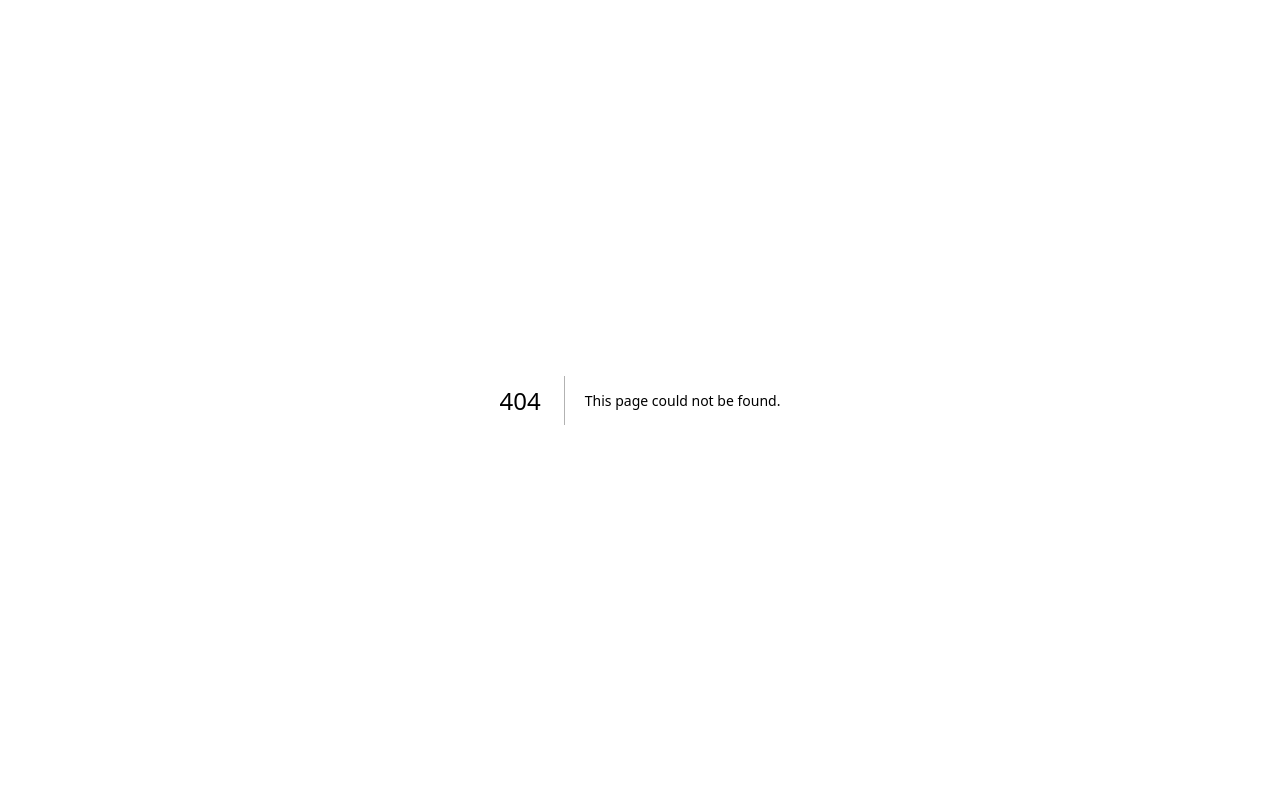
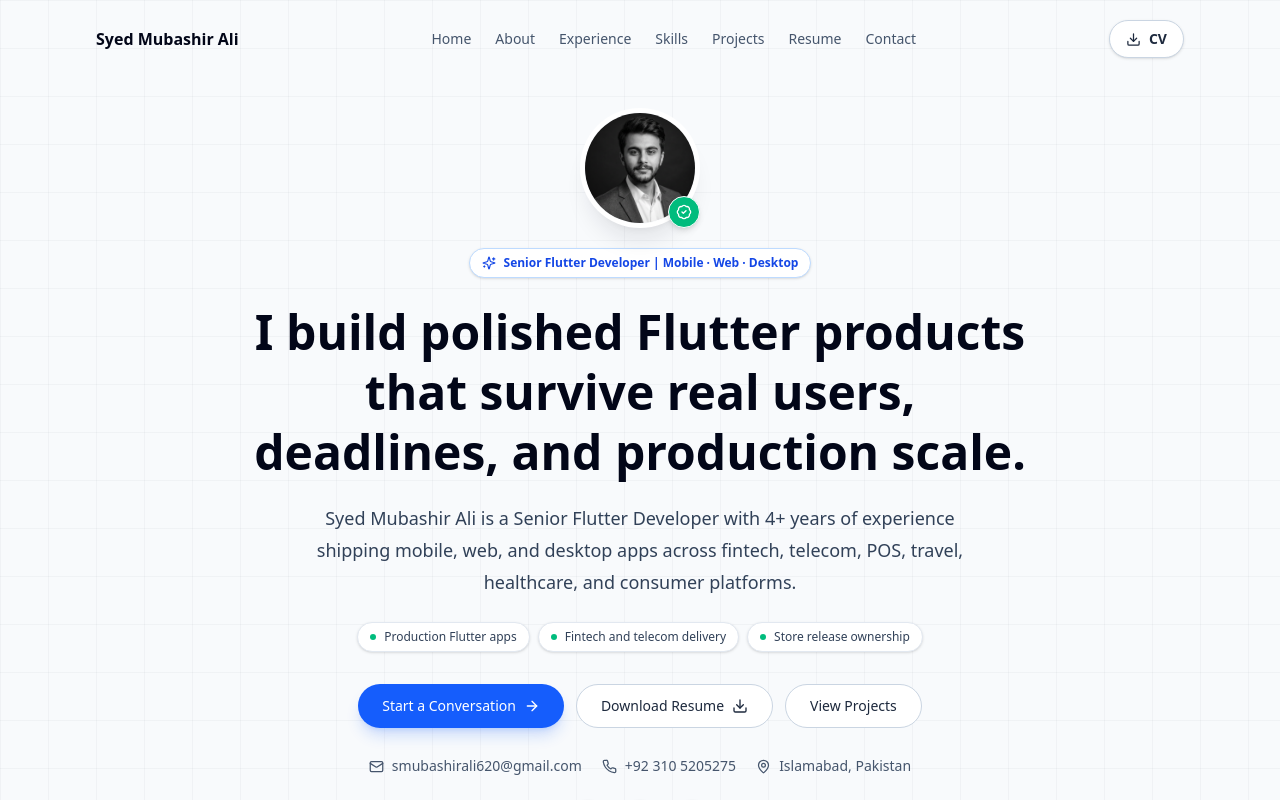
Before and after one commit to syedmubashiralii/mubashir-ali-portfolio-nextjs, a Next.js app: page /portfolio in a window 1280 px wide. Before the commit this address had no page. Shown: the top 800 px of the page. Built offline with nearby package versions, Linux system fonts and the light colour scheme.

Commit message:
feat: move portfolio to dedicated route

```diff
--- a/app/components/Hero.tsx
+++ b/app/components/Hero.tsx
@@ -89,7 +89,7 @@ export default function Hero() {
               asChild
               className="h-11 rounded-full bg-blue-600 px-6 text-white shadow-lg shadow-blue-600/20 hover:bg-blue-700"
             >
-              <Link href="#contact">
+              <Link href="/portfolio#contact">
                 Start a Conversation <ArrowRight className="h-4 w-4" />
               </Link>
             </Button>
@@ -107,7 +107,7 @@ export default function Hero() {
               variant="outline"
               className="h-11 rounded-full border-slate-300 bg-white px-6 text-slate-800 hover:bg-slate-50 dark:border-slate-700 dark:bg-slate-900 dark:text-slate-100 dark:hover:bg-slate-800"
             >
-              <Link href="#projects">View Projects</Link>
+              <Link href="/portfolio#projects">View Projects</Link>
             </Button>
           </div>
 
--- a/app/components/Navbar.tsx
+++ b/app/components/Navbar.tsx
@@ -8,13 +8,13 @@ import { contact } from "../data/portfolio";
 import { cn } from "../utils/utils";
 
 const navLinks = [
-  { name: "Home", href: "#home" },
-  { name: "About", href: "#about" },
-  { name: "Experience", href: "#experience" },
-  { name: "Skills", href: "#skills" },
-  { name: "Projects", href: "#projects" },
-  { name: "Resume", href: "#resume" },
-  { name: "Contact", href: "#contact" },
+  { name: "Home", href: "/portfolio#home" },
+  { name: "About", href: "/portfolio#about" },
+  { name: "Experience", href: "/portfolio#experience" },
+  { name: "Skills", href: "/portfolio#skills" },
+  { name: "Projects", href: "/portfolio#projects" },
+  { name: "Resume", href: "/portfolio#resume" },
+  { name: "Contact", href: "/portfolio#contact" },
 ];
 
 export default function Navbar() {
@@ -38,7 +38,7 @@ export default function Navbar() {
       )}
     >
       <div className="mx-auto flex max-w-6xl items-center justify-between px-4 sm:px-6 lg:px-8">
-        <Link href="#home" className="text-base font-bold text-slate-950 transition hover:text-blue-600 dark:text-white dark:hover:text-blue-300">
+        <Link href="/portfolio#home" className="text-base font-bold text-slate-950 transition hover:text-blue-600 dark:text-white dark:hover:text-blue-300">
           Syed Mubashir Ali
         </Link>
 
--- a/app/components/Projects.tsx
+++ b/app/components/Projects.tsx
@@ -114,7 +114,7 @@ export default function Projects() {
                       </Link>
                     )}
                     <Link
-                      href="#contact"
+                      href="/contact"
                       className="inline-flex items-center gap-2 rounded-full border border-slate-300 px-3 py-2 text-xs font-semibold text-slate-700 transition hover:border-blue-400 hover:text-blue-600 dark:border-slate-700 dark:text-slate-300 dark:hover:border-blue-500 dark:hover:text-blue-300"
                     >
                       Discuss Similar Work
--- /dev/null
+++ b/app/portfolio/layout.tsx
@@ -0,0 +1,24 @@
+import type { Metadata } from "next";
+import Navbar from "@/app/components/Navbar";
+
+export const metadata: Metadata = {
+  title: "Portfolio",
+  description:
+    "Professional experience, skills, projects, certifications, and resume of Senior Flutter Developer Syed Mubashir Ali.",
+  alternates: { canonical: "/portfolio" },
+  openGraph: {
+    title: "Portfolio | Syed Mubashir Ali",
+    description: "Professional Flutter experience, selected work, and resume.",
+    url: "/portfolio",
+    type: "profile",
+  },
+};
+
+export default function PortfolioLayout({ children }: Readonly<{ children: React.ReactNode }>) {
+  return (
+    <>
+      <Navbar />
+      <main>{children}</main>
+    </>
+  );
+}
--- /dev/null
+++ b/app/portfolio/page.tsx
@@ -0,0 +1,44 @@
+"use client";
+
+import { ArrowUp } from "lucide-react";
+import { useEffect, useState } from "react";
+import About from "@/app/components/About";
+import ContactSection from "@/app/components/ContactSection";
+import Hero from "@/app/components/Hero";
+import Journey from "@/app/components/Journey";
+import Projects from "@/app/components/Projects";
+import ResumeViewer from "@/app/components/ResumeViewer";
+import Skills from "@/app/components/Skills";
+
+export default function PortfolioPage() {
+  const [showScrollTop, setShowScrollTop] = useState(false);
+
+  useEffect(() => {
+    const handleScroll = () => setShowScrollTop(window.scrollY > 520);
+    window.addEventListener("scroll", handleScroll);
+    handleScroll();
+    return () => window.removeEventListener("scroll", handleScroll);
+  }, []);
+
+  return (
+    <div className="min-h-screen bg-slate-50 text-slate-950 transition-colors dark:bg-slate-950 dark:text-slate-50">
+      <Hero />
+      <About />
+      <Journey />
+      <Skills />
+      <Projects />
+      <ResumeViewer />
+      <ContactSection />
+
+      {showScrollTop && (
+        <button
+          onClick={() => window.scrollTo({ top: 0, behavior: "smooth" })}
+          className="fixed bottom-5 right-5 z-40 grid h-11 w-11 place-items-center rounded-full border border-white/20 bg-slate-950 text-white shadow-lg shadow-slate-950/20 transition hover:-translate-y-0.5 hover:bg-blue-600 focus:outline-none focus:ring-2 focus:ring-blue-400 dark:bg-white dark:text-slate-950 dark:hover:bg-blue-200"
+          aria-label="Scroll to top"
+        >
+          <ArrowUp size={18} />
+        </button>
+      )}
+    </div>
+  );
+}
```
Also changed, not shown: 1 other file (tests, documents, lock files or other folders).
